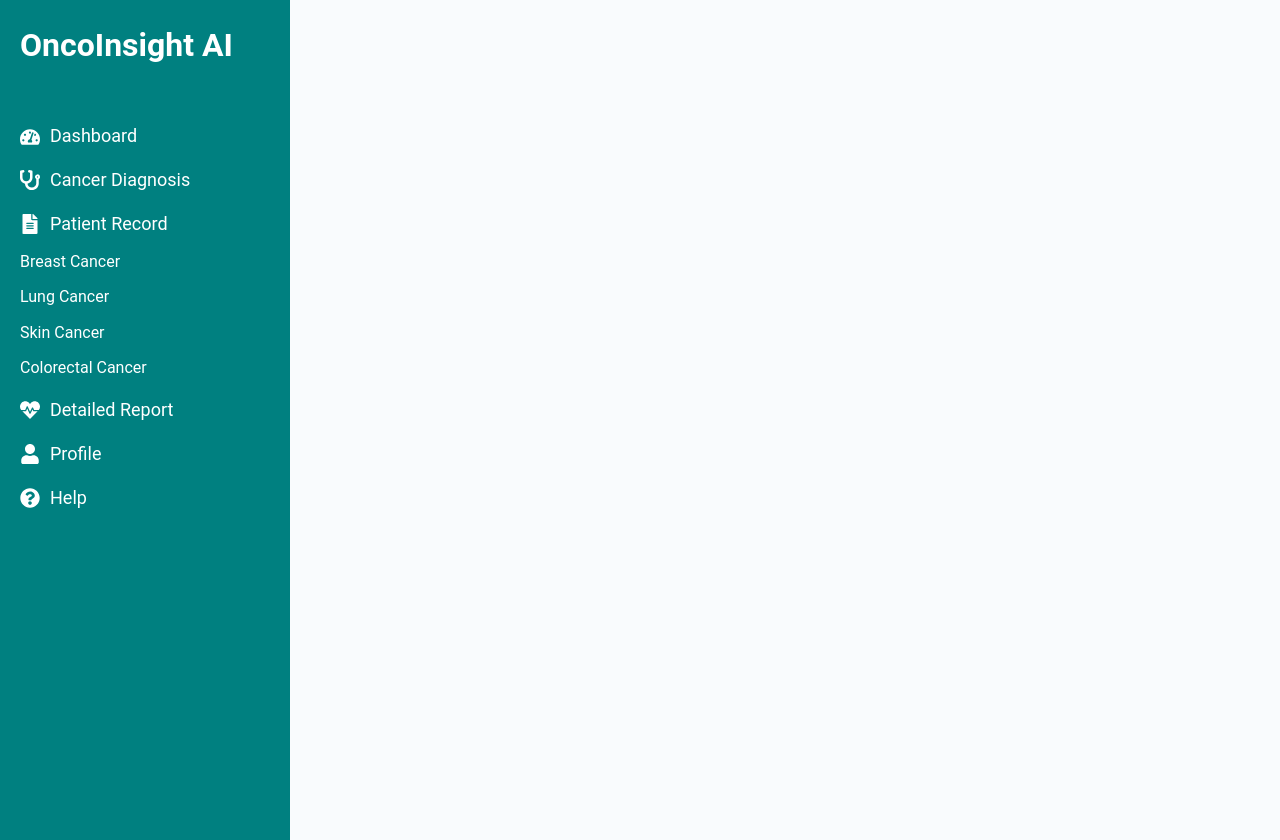
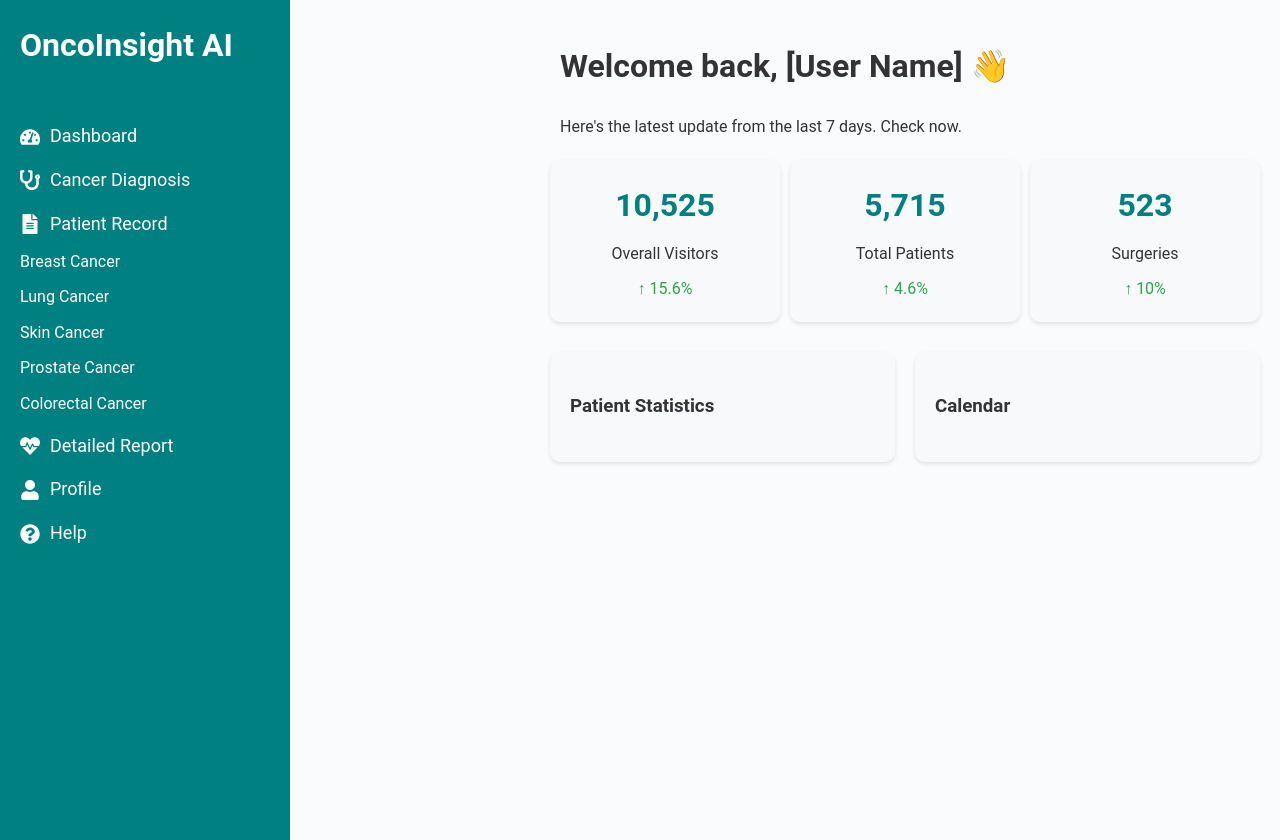
Before and after one commit to MatchaStrawberryWeb/OncoInsight, a React (Create React App) app: page /dashboard in a window 1280 px wide. Built offline with nearby package versions, Linux system fonts and the light colour scheme.

Commit message:
dashboard

```diff
--- a/src/App.js
+++ b/src/App.js
@@ -8,6 +8,7 @@ import WhatsNew from './publicView/WhatsNew';
 import AboutUs from './publicView/AboutUs';
 import Login from './publicView/Login';
 import Dashboard from './components/Dashboard'; // Dashboard component
+import CancerDiagnosis from './components/CancerDiagnosis';
 
 const App = () => {
   return (
@@ -22,6 +23,8 @@ const App = () => {
 
         {/* Protected Route for Dashboard */}
         <Route path="/dashboard/*" element={<Dashboard />} />
+
+        <Route path="/cancer-diagnosis" element={<CancerDiagnosis />} />
       </Routes>
     </Router>
   );
--- /dev/null
+++ b/src/components/CancerDiagnosis.js
@@ -0,0 +1,58 @@
+import React, { useState } from 'react';
+
+const CancerDiagnosis = () => {
+  const [file, setFile] = useState(null);  // Declare the 'file' state here
+  const [result, setResult] = useState(null);
+
+  const handleFileChange = (e) => {
+    setFile(e.target.files[0]); // Capture the uploaded file
+  };
+
+  const handleSubmit = (e) => {
+    e.preventDefault();
+
+    if (file) {
+      const formData = new FormData();
+      formData.append("file", file);
+
+      // Send file to backend API for cancer diagnosis
+      fetch("http://your-backend-url/api/diagnosis", {
+        method: "POST",
+        body: formData,
+      })
+        .then((response) => response.json())
+        .then((data) => {
+          console.log("Diagnosis result:", data);
+          setResult(data); // Display the diagnosis results
+        })
+        .catch((error) => {
+          console.error("Error:", error);
+        });
+    } else {
+      console.log("No file selected");
+    }
+  };
+
+  return (
+    <div>
+      <h3>Cancer Diagnosis</h3>
+      <form onSubmit={handleSubmit}>
+        <label>Upload Scan (MRI, CT, or PAD):</label>
+        <input type="file" accept=".jpg,.png,.jpeg,.dcm" onChange={handleFileChange} />
+        <button type="submit">Diagnose</button>
+      </form>
+
+      {file && <p>Selected file: {file.name}</p>}
+      {result && (
+        <div>
+          <h4>Diagnosis Result:</h4>
+          <p>Cancer Type: {result.cancerType}</p>
+          <p>Treatment Guidance: {result.treatment}</p>
+          <p>Survival Prediction: {result.survivalPrediction}</p>
+        </div>
+      )}
+    </div>
+  );
+};
+
+export default CancerDiagnosis;
--- a/src/components/Dashboard.js
+++ b/src/components/Dashboard.js
@@ -1,10 +1,11 @@
 import React from 'react';
 import { Routes, Route } from 'react-router-dom';
 import Sidebar from './Sidebar'; // Sidebar with menu options
-import CancerPrediction from './CancerPrediction'; // Cancer Prediction page
+import CancerDiagnosis from './CancerDiagnosis'; // Cancer Prediction page
 import PatientRecord from './PatientRecord'; // Patient Record page
 import DetailedReport from './DetailedReport'; // Detailed Report page
 import Profile from './Profile'; // Profile page
+import '../css/Dashboard.css';
 
 const Dashboard = () => {
   return (
@@ -14,8 +15,42 @@ const Dashboard = () => {
 
       {/* Main Content Area */}
       <div style={{ marginLeft: '250px', padding: '20px', flex: 1 }}>
+        <h1>Welcome back, [User Name] 👋</h1>
+        <p>Here's the latest update from the last 7 days. Check now.</p>
+
+        {/* Statistics Cards */}
+        <div className="stats-container">
+          <div className="stat-card">
+            <h2>10,525</h2>
+            <p>Overall Visitors</p>
+            <span>↑ 15.6%</span>
+          </div>
+          <div className="stat-card">
+            <h2>5,715</h2>
+            <p>Total Patients</p>
+            <span>↑ 4.6%</span>
+          </div>
+          <div className="stat-card">
+            <h2>523</h2>
+            <p>Surgeries</p>
+            <span>↑ 10%</span>
+          </div>
+        </div>
+
+        {/* Charts */}
+        <div className="chart-container">
+          <div className="chart">
+            <h3>Patient Statistics</h3>
+            {/* Embed chart using a library like Chart.js or Recharts */}
+          </div>
+          <div className="calendar">
+            <h3>Calendar</h3>
+            {/* Embed calendar using a library like React-Calendar */}
+          </div>
+        </div>
+
         <Routes>
-          <Route path="cancer-prediction" element={<CancerPrediction />} />
+          <Route path="cancer-diagnosis" element={<CancerDiagnosis />} />
           <Route path="patient-record" element={<PatientRecord />} />
           <Route path="detailed-report" element={<DetailedReport />} />
           <Route path="profile" element={<Profile />} />
--- a/src/components/Sidebar.js
+++ b/src/components/Sidebar.js
@@ -13,7 +13,7 @@ const Sidebar = () => {
                     </a>
                 </li>
                 <li>
-                    <a href="/cancer-prediction">
+                    <a href="/cancer-diagnosis">
                         <FaStethoscope className="menu-icon" /> Cancer Diagnosis
                     </a>
                 </li>
@@ -25,6 +25,7 @@ const Sidebar = () => {
                         <li><a href="/patient-record/breast-cancer">Breast Cancer</a></li>
                         <li><a href="/patient-record/lung-cancer">Lung Cancer</a></li>
                         <li><a href="/patient-record/skin-cancer">Skin Cancer</a></li>
+                        <li><a href="/patient-record/colorectal-cancer">Prostate Cancer</a></li>
                         <li><a href="/patient-record/colorectal-cancer">Colorectal Cancer</a></li>
                     </ul>
                 </li>
--- /dev/null
+++ b/src/css/CancerDiagnosis.css
@@ -0,0 +1,13 @@
+.diagnosis-container {
+    padding: 20px;
+  }
+  .file-upload {
+    margin-top: 20px;
+  }
+  .results {
+    margin-top: 30px;
+    background-color: #f8f9fa;
+    padding: 20px;
+    border-radius: 10px;
+    box-shadow: 0 2px 4px rgba(0, 0, 0, 0.1);
+  }
--- /dev/null
+++ b/src/css/Dashboard.css
@@ -0,0 +1,42 @@
+.stats-container {
+    display: flex;
+    gap: 10px;
+    margin-top: 20px;
+    margin-left: -10px; /* Move to the left */
+}
+
+.stat-card {
+    background-color: #f8f9fa;
+    padding: 20px;
+    border-radius: 10px;
+    box-shadow: 0 2px 4px rgba(0, 0, 0, 0.1);
+    flex: 1;
+    text-align: center;
+}
+
+.stat-card h2 {
+    margin: 0;
+    font-size: 2rem;
+    color: #008080;
+}
+
+.stat-card span {
+    display: block;
+    margin-top: 5px;
+    color: #28a745;
+}
+
+.chart-container {
+    display: flex;
+    gap: 20px;
+    margin-top: 30px;
+    margin-left: -10px;
+}
+
+.chart, .calendar {
+    flex: 1;
+    background-color: #f8f9fa;
+    padding: 20px;
+    border-radius: 10px;
+    box-shadow: 0 2px 4px rgba(0, 0, 0, 0.1);
+}
```
Also changed, not shown: src/components/CancerPrediction.js (deleted), 1 other file (tests, documents, lock files or other folders).
